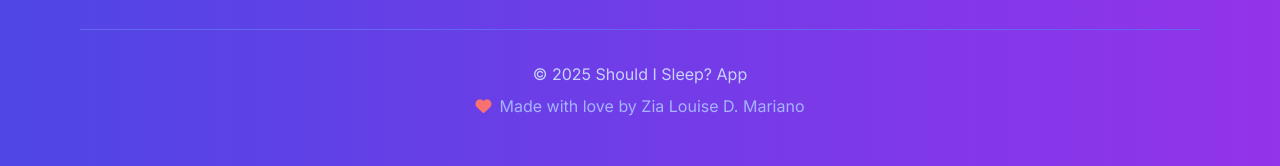
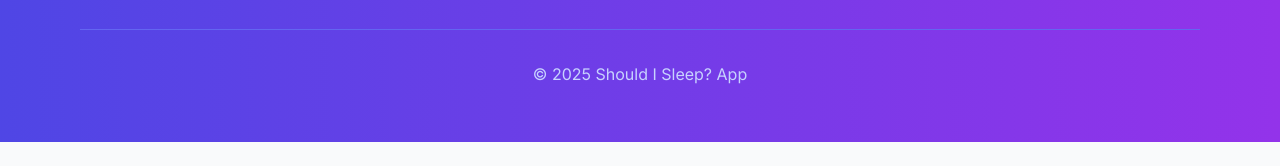
Before and after one commit to luwiyey/should-i-sleep-app, a website: page sleep-app/index.html in a window 1280 px wide. Shown: the part 2273-2439 px from the top of the page. After the commit the page ends 2415 px from the top, so only its background shows below. Drawn offline with nearby package versions, Linux system fonts and the light colour scheme.

Commit message:
Update index.html

```diff
--- a/sleep-app/index.html
+++ b/sleep-app/index.html
@@ -433,10 +433,6 @@
         <p class="text-indigo-200 mb-2">
           &copy; 2025 Should I Sleep? App
         </p>
-        <p class="text-indigo-300 flex items-center justify-center gap-2">
-          <i class="fas fa-heart text-red-400"></i>
-          Made with love by Zia Louise D. Mariano
-        </p>
       </div>
     </div>
   </footer>
```
